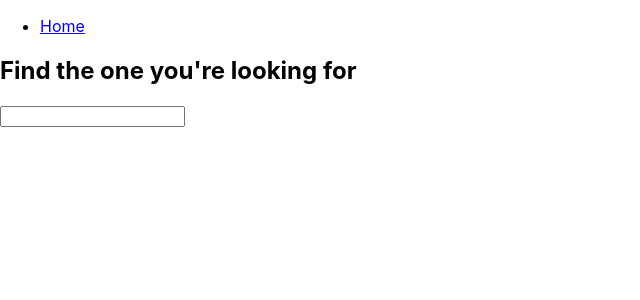
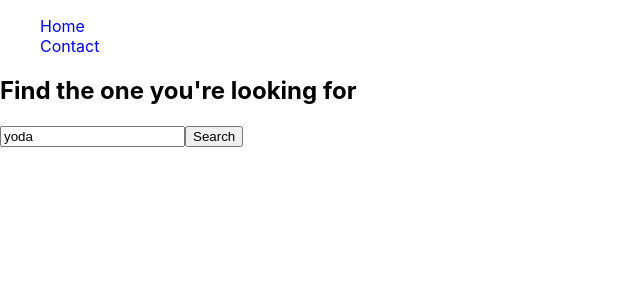
Before and after one commit to ColinBaetens/starwars-development-assignement, a React (Create React App) app in the folder star-wars-finder/: page / in a window 1280 px wide. Shown: the top 300 px of the page, without its empty margins (0-640 px from the left). Built offline with nearby package versions, Linux system fonts and the light colour scheme.

Commit message:
Routing Setup and API connection finished

```diff
--- a/star-wars-finder/package.json
+++ b/star-wars-finder/package.json
@@ -6,6 +6,7 @@
     "@testing-library/jest-dom": "^5.17.0",
     "@testing-library/react": "^13.4.0",
     "@testing-library/user-event": "^13.5.0",
+    "axios": "^1.6.5",
     "react": "^18.2.0",
     "react-dom": "^18.2.0",
     "react-router-dom": "^6.21.3",
--- a/star-wars-finder/public/index.html
+++ b/star-wars-finder/public/index.html
@@ -24,7 +24,7 @@
       work correctly both with client-side routing and a non-root public URL.
       Learn how to configure a non-root public URL by running `npm run build`.
     -->
-    <title>React App</title>
+    <title>Star Wars Search Engine</title>
   </head>
   <body>
     <noscript>You need to enable JavaScript to run this app.</noscript>
--- a/star-wars-finder/src/App.css
+++ b/star-wars-finder/src/App.css
@@ -1,38 +1,6 @@
-.App {
-  text-align: center;
+nav ul {
+  list-style-type: none;
 }
-
-.App-logo {
-  height: 40vmin;
-  pointer-events: none;
+nav li a{
+  text-decoration: none;
 }
-
-@media (prefers-reduced-motion: no-preference) {
-  .App-logo {
-    animation: App-logo-spin infinite 20s linear;
-  }
-}
-
-.App-header {
-  background-color: #282c34;
-  min-height: 100vh;
-  display: flex;
-  flex-direction: column;
-  align-items: center;
-  justify-content: center;
-  font-size: calc(10px + 2vmin);
-  color: white;
-}
-
-.App-link {
-  color: #61dafb;
-}
-
-@keyframes App-logo-spin {
-  from {
-    transform: rotate(0deg);
-  }
-  to {
-    transform: rotate(360deg);
-  }
-}
--- a/star-wars-finder/src/Home.js
+++ b/star-wars-finder/src/Home.js
@@ -1,8 +1,59 @@
+import axios from "axios"
+import React, { useState } from 'react';
+
+
 const Home = () =>{
+
+    const [character, setCharacter] = useState("yoda")
+    const [characterData, setCharacterData] = useState([])
+    const [error, setError] = useState(null)
+
+    const getCharacter = async()=>{
+        const toArray = [];
+        try
+        {
+            const response = await axios.get(`https://swapi.dev/api/people/?search=${character}`);
+            setCharacterData(response.data.results);
+            setError(null);
+          }
+          catch(error){
+          setCharacterData([]);
+          setError('Error fetching character data')
+
+        }
+      }
+
+      const handleChange=(e)=>{
+        setCharacter(e.target.value.toLowerCase())
+      }
+
+      const handleSubmit=(e) =>{
+        e.preventDefault()
+        getCharacter()
+      }
+
+
     return(
         <div>
             <h2>Find the one you're looking for</h2>
-            <input type="text"></input>
+            <form onSubmit={handleSubmit}>
+                <input type="text" onChange={handleChange} value={character} placeholder="Enter character name"></input>
+                <button type="submit">Search</button>
+            </form>
+
+            {error && <p>{error}</p>}
+
+        {characterData.map((data)=> {
+            console.log(data)
+            return(
+          <div key={data.url} className='container'>
+                <div>
+
+                </div>
+           {data.name}
+          </div>
+        )
+        })}
         </div>
     )
 }
--- a/star-wars-finder/src/Nav.js
+++ b/star-wars-finder/src/Nav.js
@@ -9,6 +9,9 @@ const Nav = () =>{
                 <li>
                     <Link to="/">Home</Link>
                 </li>
+                <li>
+                    <Link to="https://www.linkedin.com/in/colin-baetens-2a5429220/" target='_blank'>Contact</Link>
+                </li>
             </ul>
         </nav>
     )
```
Also changed, not shown: 1 other file (tests, documents, lock files or other folders).
